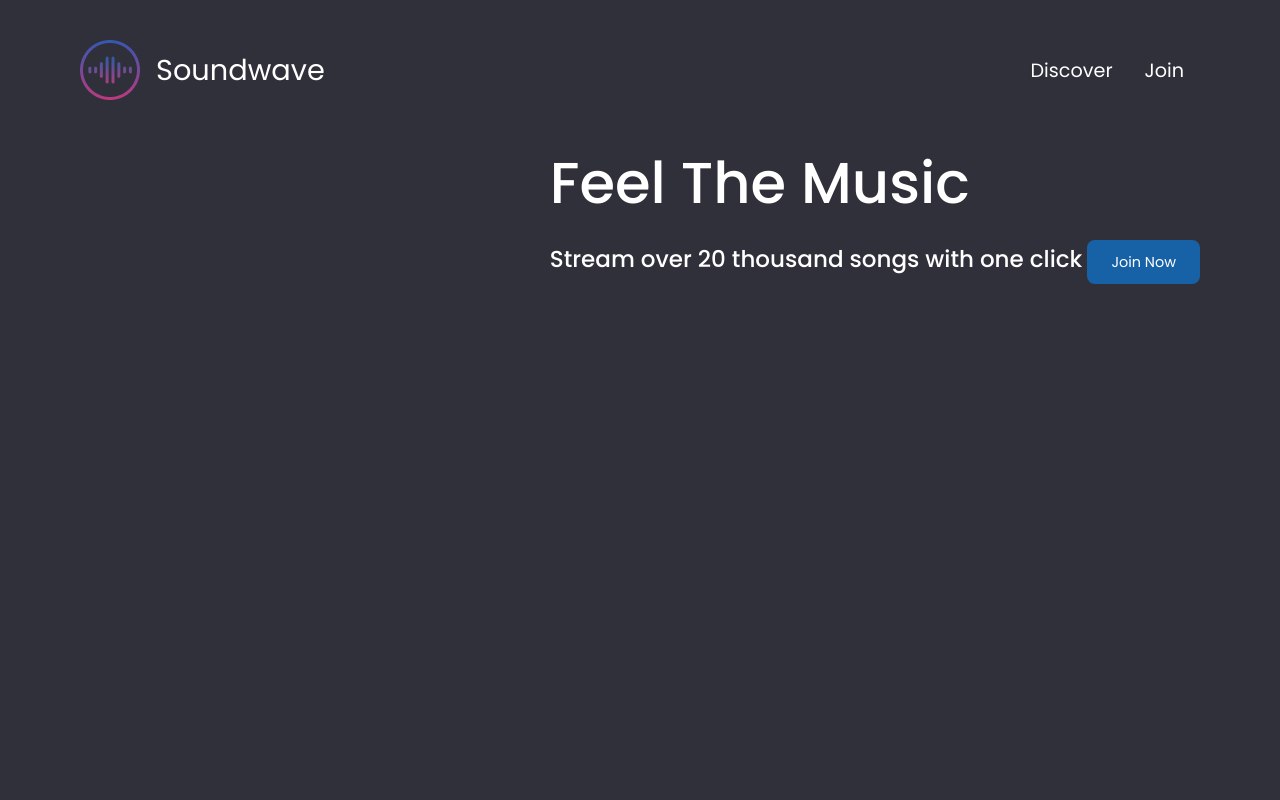
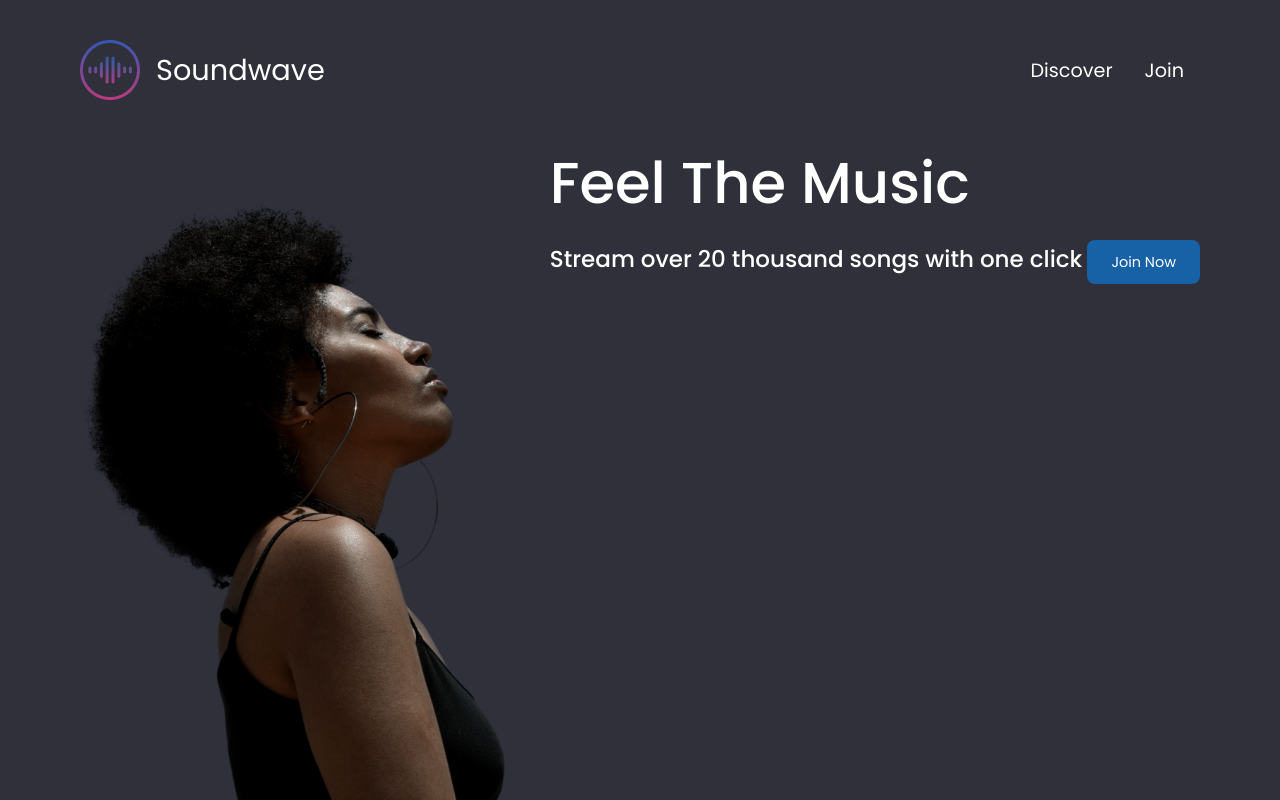
Before and after one commit to JohnBesco/Soundwave, a plain HTML site: page index.html in a window 1280 px wide. Drawn offline with Linux system fonts and the light colour scheme.

Commit message:
Add and style main page image

```diff
--- a/index.css
+++ b/index.css
@@ -4,3 +4,21 @@
     justify-content: space-between;
     flex-grow: 1;
 }
+
+.home-main-section .img-wrapper {
+    display: flex;
+    flex-grow: 1;
+    flex-direction: column;
+    align-items: stretch;
+    justify-content: flex-end;
+}
+
+.home-main-section .lady-image {
+    background-image: url(images/landing-page-girl.png);
+    flex-grow: 1;
+    max-height: 75vh;
+    min-width: 30vw;
+    background-size: contain;
+    background-repeat: no-repeat;
+    background-position: bottom left;
+}
```
